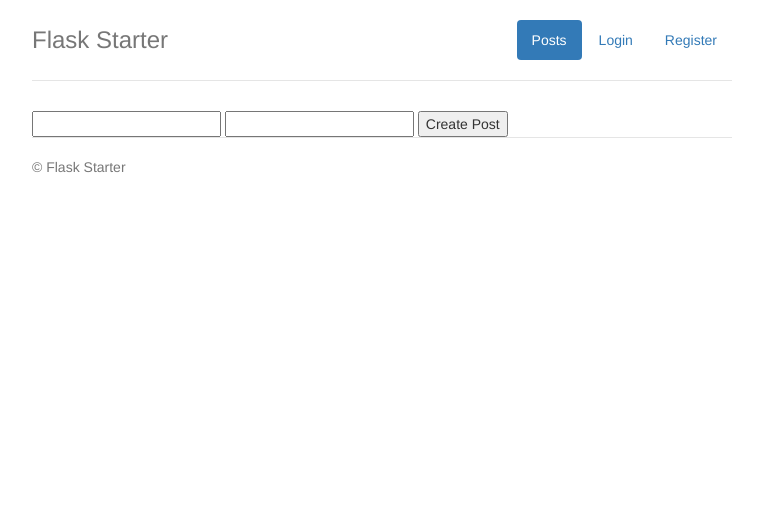
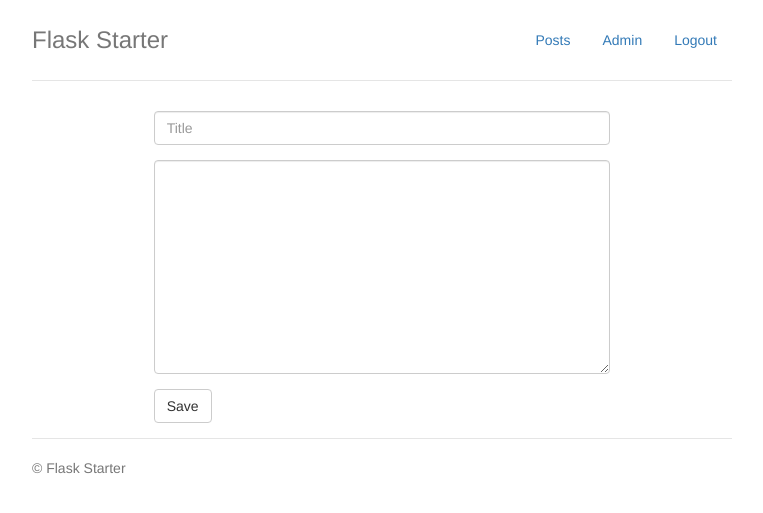
Before and after one commit to inputlogic/flask-starter, a Flask app: page /admin/new in a window 1280 px wide. Shown: the top 513 px of the page, without its empty margins (258-1021 px from the left). Run offline with Flask 2, Linux system fonts and the light colour scheme; the visitor is signed in with stand-in values (Sample User, id 1); some libraries are stand-ins or nearby versions.

Commit message:
Finishing admin crud/forms.

```diff
--- a/app/forms/post.py
+++ b/app/forms/post.py
@@ -2,8 +2,9 @@
 from flask_wtf import FlaskForm
 from wtforms import StringField
 from wtforms.validators import DataRequired
+from wtforms.widgets import TextArea
 
 
 class PostForm(FlaskForm):
     title = StringField('title', validators=(DataRequired(),))
-    body = StringField('body')
+    body = StringField('body', widget=TextArea())
--- a/app/models/user.py
+++ b/app/models/user.py
@@ -28,8 +28,9 @@ class User(UserMixin, db.Document):
         return bcrypt.hashpw(password.encode('utf-8'), bcrypt.gensalt())
 
     @staticmethod
-    def register(email, password):
-        user = User(email=email, password=User.hash_password(password))
+    def register(**kwargs):
+        kwargs['password'] = User.hash_password(kwargs['password'])
+        user = User(**kwargs)
         user.save()
         return user
 
--- /dev/null
+++ b/app/templates/admin/form.html
@@ -0,0 +1,25 @@
+{% extends 'layout.html' %}
+{% block title %}New Post{% endblock %}
+{% block content %}
+
+<div class="row">
+  <div class="col-lg-offset-2 col-lg-8">
+    <form method="post" action="{{ endpoint }}">
+      {{ form.csrf_token }}
+      <div class="form-group {% if form.title.errors %}has-error{% endif %}">
+        {{ form.title(class="form-control", placeholder="Title") }}
+        {% for error in form.title.errors %}
+          <span class="help-block">{{ error }}</span>
+        {% endfor %}
+      </div>
+      <div class="form-group">
+        {{ form.body(class="form-control", rows=10) }}
+      </div>
+      <div class="form-group">
+        <button type="submit" class="btn btn-default">Save</button>
+      </div>
+    </form>
+  </div>
+</div>
+
+{% endblock %}
--- a/app/templates/admin/new.html
+++ /dev/null
@@ -1,12 +0,0 @@
-{% extends 'layout.html' %}
-
-{% block title %}Admin - New Post{% endblock %}
-
-{% block content %}
-<form method="post" action="{{ url_for('user.login') }}">
-  {{ form.csrf_token }}
-  {{ form.title }}
-  {{ form.body }}
-  <input type="submit" value="Create Post" />
-</form>
-{% endblock %}
--- a/app/templates/layout.html
+++ b/app/templates/layout.html
@@ -24,9 +24,14 @@
       <div class="header clearfix">
         <nav>
           <ul class="nav nav-pills pull-right">
-            <li role="presentation" class="active"><a href="{{ url_for('main.index')}}">Posts</a></li>
-            <li role="presentation"><a href="{{ url_for('user.login') }}">Login</a></li>
-            <li role="presentation"><a href="{{ url_for('user.register') }}">Register</a></li>
+            <li><a href="{{ url_for('main.index')}}">Posts</a></li>
+            {% if current_user.is_authenticated %}
+              <li><a href="{{ url_for('admin.posts') }}">Admin</a></li>
+              <li><a href="{{ url_for('user.logout') }}">Logout</a></li>
+            {% else %}
+              <li><a href="{{ url_for('user.register') }}">Register</a></li>
+              <li><a href="{{ url_for('user.login') }}">Login</a></li>
+            {% endif %}
           </ul>
         </nav>
         <h3 class="text-muted">Flask Starter</h3>
--- a/app/views/admin.py
+++ b/app/views/admin.py
@@ -1,4 +1,4 @@
-from flask import Blueprint, render_template, flash, redirect, url_for
+from flask import Blueprint, render_template, flash, redirect, url_for, request
 from flask_login import current_user, login_required
 
 from ..forms.post import PostForm
@@ -15,30 +15,48 @@ def posts():
     return render_template('admin/index.html', posts=posts)
 
 
-@bp.route('/new')
+@bp.route('/new', methods=['GET', 'POST'])
 @login_required
 def new_post():
     form = PostForm()
 
     if form.validate_on_submit():
         post = Post(
-            author=current_user,
+            author=current_user.id,
             title=form.title.data,
             body=form.body.data)
         post.save()
-        flash('Post created')
+        flash('Post created', 'success')
         return redirect(url_for('admin.posts'))
 
-    return render_template('admin/new.html', form=form)
+    return render_template(
+        'admin/form.html',
+        form=form,
+        endpoint=url_for('.new_post'))
 
 
-@bp.route('/edit/<id>')
+@bp.route('/edit/<id>', methods=['GET', 'POST'])
 @login_required
 def edit_post(id):
-    return render_template('admin/edit.html')
+    post = Post.objects.get(pk=id)
+    form = PostForm(obj=post)
+
+    if form.validate_on_submit():
+        post.title=form.title.data
+        post.body=form.body.data
+        post.save()
+        flash('Post updated', 'success')
+        return redirect(url_for('admin.posts'))
+
+    return render_template(
+        'admin/form.html',
+        form=form,
+        endpoint=url_for('.edit_post', id=post.id))
 
 
 @bp.route('/delete/<id>')
 @login_required
 def delete_post(id):
-    return render_template('admin/delete.html')
+    Post.objects(id=id).delete()
+    flash('Post deleted', 'success')
+    return redirect(url_for('admin.posts'))
--- a/app/views/user.py
+++ b/app/views/user.py
@@ -18,6 +18,8 @@ def register():
     if form.validate_on_submit():
         try:
             user = User.register(
+                first_name=form.first_name.data,
+                last_name=form.last_name.data,
                 email=form.email.data,
                 password=form.password.data)
             login_user(user)
```
Also changed, not shown: app/templates/admin/index.html (+23 -18 lines).
